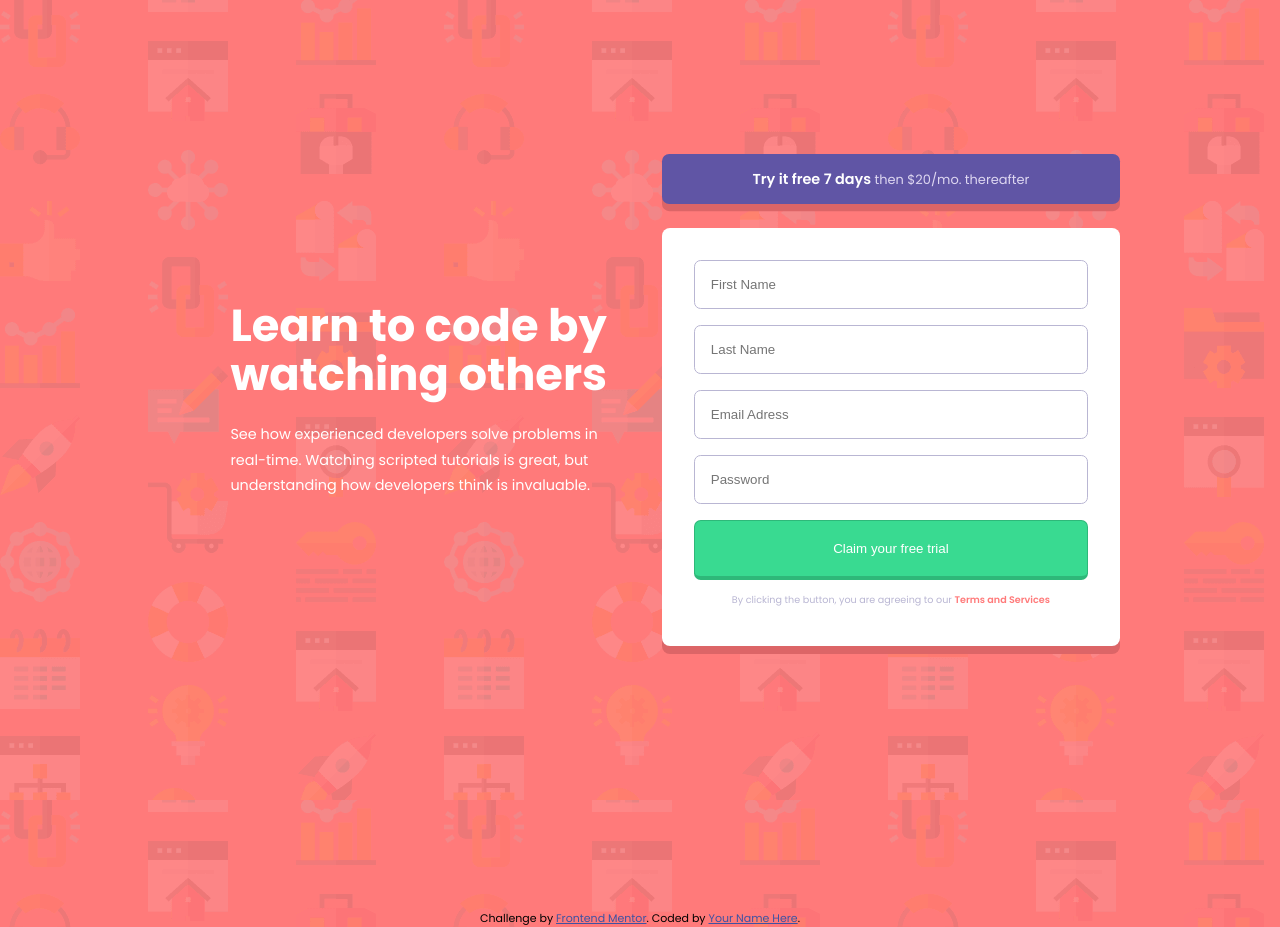
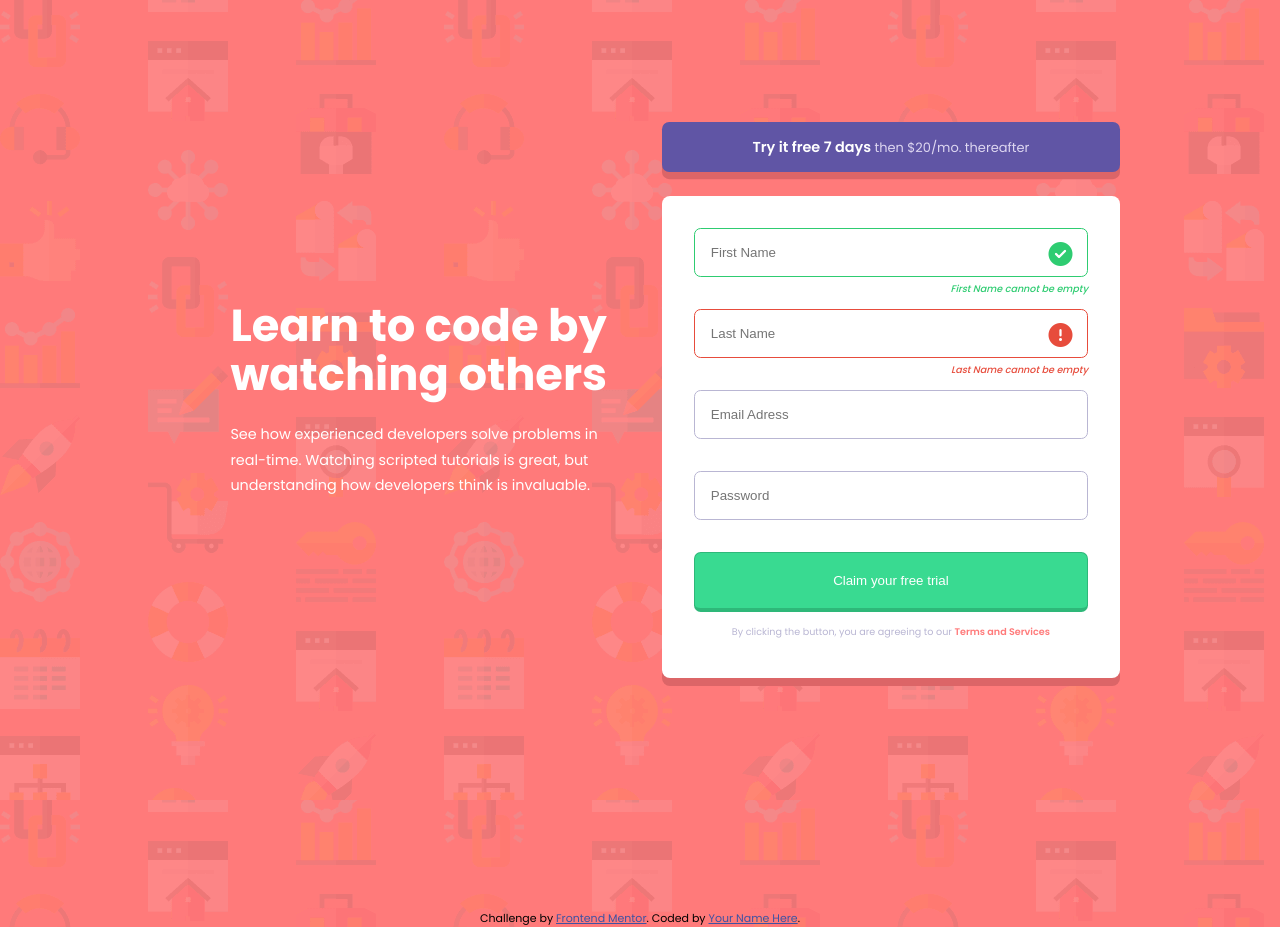
Before and after one commit to codein-looney/intro-component-with-signup-form, a plain HTML site: page index.html in a window 1280 px wide. Drawn offline with Linux system fonts and the light colour scheme.

Commit message:
js implementation

```diff
--- a/index.html
+++ b/index.html
@@ -5,7 +5,7 @@
   <meta name="viewport" content="width=device-width, initial-scale=1.0"> <!-- displays site properly based on user's device -->
 
   <link rel="icon" type="image/png" sizes="32x32" href="./images/favicon-32x32.png">
-
+  <script src="https://kit.fontawesome.com/fa4fa30cfc.js" crossorigin="anonymous"></script>
   <title>Frontend Mentor | Intro component with sign up form</title>
   <link rel="stylesheet" href="css/styles.css">
 
@@ -17,27 +17,39 @@
 </head>
   <body>
     <main class="wrapper">
-      <div class="content">
+      <div class="heading-content">
         <h1 class="header-title">Learn to code by watching others</h1>
         <p class="header-sub-title">See how experienced developers solve problems in real-time. Watching scripted tutorials is great,
           but understanding how developers think is invaluable.</p>
       </div>
-        <div class="container">
+        <div class="form-content">
             <div class="form-heading">
               <h1>Try it free 7 days <span>then $20/mo. thereafter</span></h1>
             </div>
           <form class="form-unit" action="/">
-              <div class="form-control">
-                <input type="text" id="fname" placeholder="First Name">
+              <div class="form-control success">
+                <input type="text" id="fname" placeholder="First Name" required>
+                <i class="fa-solid fa-circle-check"></i>
+                <i class="fa-solid fa-circle-exclamation"></i>
+                <small>First Name cannot be empty</small>
+            </div>
+            <div class="form-control error">
+                <input type="text" id="lname" placeholder="Last Name" required>
+                <i class="fa-solid fa-circle-check"></i>
+                <i class="fa-solid fa-circle-exclamation"></i>
+                <small>Last Name cannot be empty</small>
             </div>
             <div class="form-control">
-                <input type="text" id="lname" placeholder="Last Name">
+                <input type="email" id="email" placeholder="Email Adress" required>
+                <i class="fa-solid fa-circle-check"></i>
+                <i class="fa-solid fa-circle-exclamation"></i>
+                <small>Looks like this on not an email</small>
             </div>
             <div class="form-control">
-                <input type="email" id="email" placeholder="Email Adress">
-            </div>
-            <div class="form-control">
-                <input type="password" id="password" placeholder="Password">
+                <input type="password" id="password" placeholder="Password" required>
+                <i class="fa-solid fa-circle-check"></i>
+                <i class="fa-solid fa-circle-exclamation"></i>
+                <small>Password cannot be empty</small>
             </div>
             <div class="buttons">
             <button class="btn-secondary" type="submit">Claim your free trial</button>
--- a/scss/layout/_forms.scss
+++ b/scss/layout/_forms.scss
@@ -1,6 +1,5 @@
 .wrapper {
     display: flex;
-    justify-content: center;
     align-items: center;
     height: 100vh;
 
@@ -11,7 +10,7 @@
         align-items: center;
     }
 
-    .content {
+    .heading-content {
         width: 65%;
         position: relative;
         left: 18%;
@@ -56,7 +55,7 @@
     }
 
 
-    .container {
+    .form-content {
         width: 45%;
         margin: 0 10em 0 0;
         z-index: 1;
@@ -98,9 +97,13 @@
             box-shadow: 0 .5em 0 0 hsl(359deg 63% 63%);
 
             .form-control {
+                position: relative;
                 padding-bottom: 1em;
+                padding: 0em 0 2em 0;
+
 
                 input {
+                    display: block;
                     width: 100%;
                     padding: 1.2em;
                     border-radius: .5em;
@@ -108,8 +111,58 @@
                     cursor: pointer;
 
                 }
+
+                i {
+                    z-index: 2;
+                    font-size: 1.5em;
+                    visibility: hidden;
+                    position: absolute;
+                    top: 17%;
+                    left: 90%;
+                }
+
+                small {
+                    padding: .5em 0 0 0;
+                    visibility: hidden;
+                    float: right;
+                }
+
             }
-        }
+
+            .form-control.success input {
+                border-color: #2ECC71;
+            }
+
+            .form-control.success i.fa-circle-check {
+                color: #2ECC71;
+                visibility: visible;
+            }
+
+            .form-control.success small {
+                font-weight: 500;
+                font-style: italic;
+                font-size: .6em;
+                color: #2ECC71;
+                visibility: visible;
+            }
+
+            .form-control.error input {
+                border-color: #E74C3C;
+            }
+
+            .form-control.error i.fa-circle-exclamation {
+                color: #E74C3C;
+                visibility: visible;
+            }
+
+            .form-control.error small {
+                font-weight: 500;
+                font-style: italic;
+                font-size: .6em;
+                color: #E74C3C;
+                visibility: visible;
+            }
+     }
 
         .terms {
             color: var(--Grayish-Blue);
```
Also changed, not shown: css/styles.css, 1 other file.
